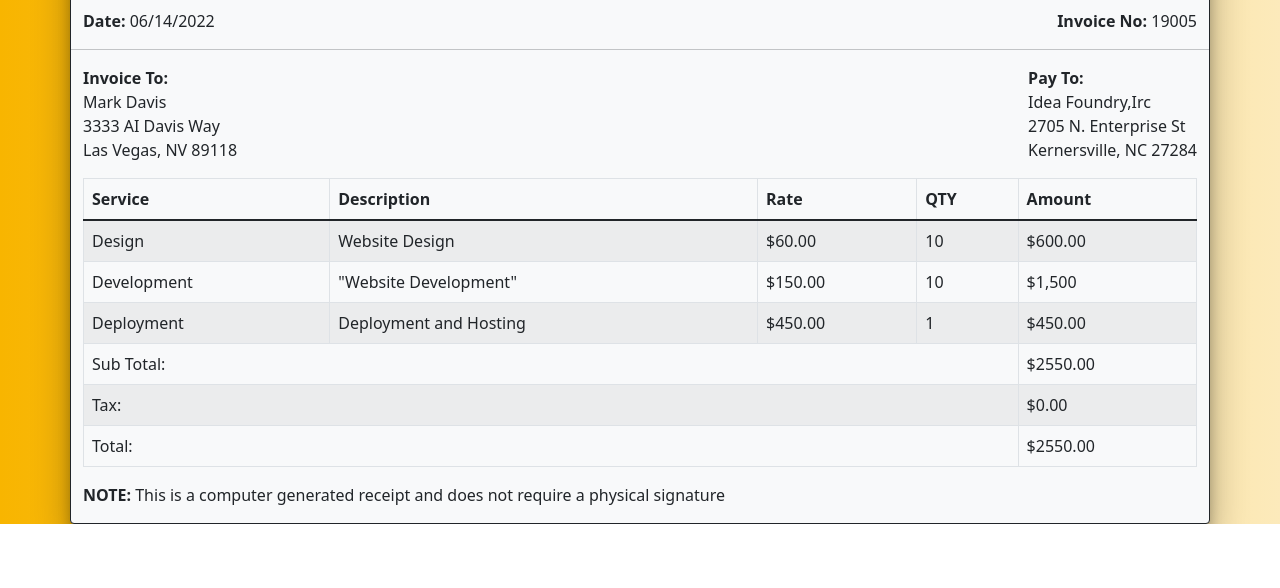
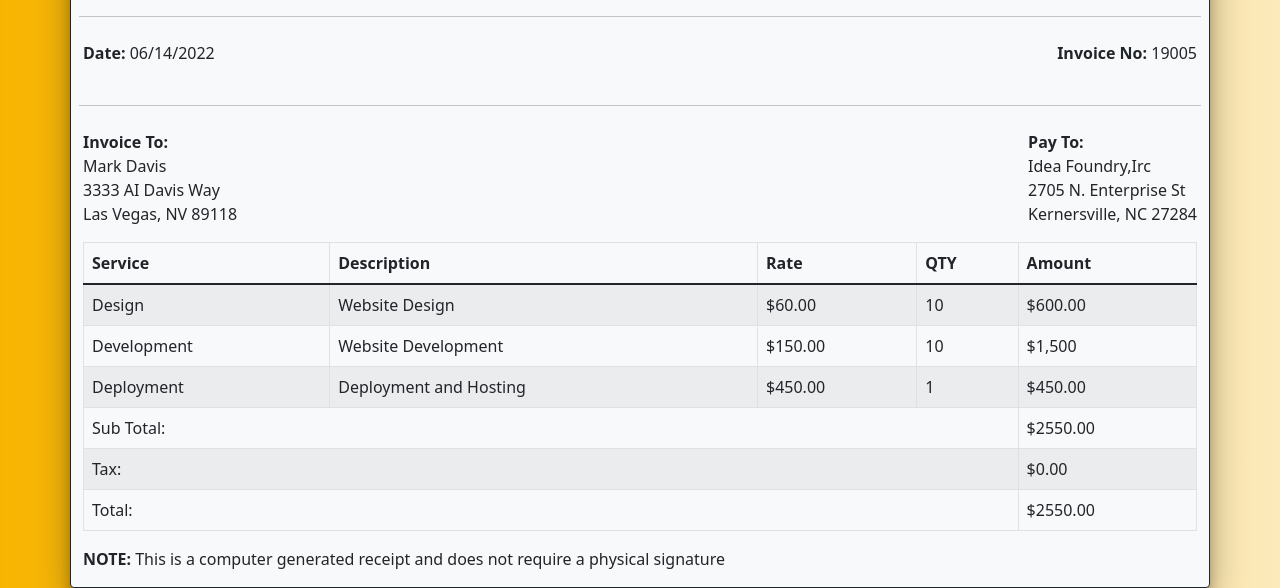
Before and after one commit to AmFil/MyInvoiceModel, a plain HTML site: page index.html in a window 1280 px wide. Shown: the part 300-888 px from the top of the page. Before the commit the page ends 824 px from the top, so only its background shows below. Drawn offline with nearby package versions, Linux system fonts and the light colour scheme.

Commit message:
Gave all <hr>s padding of 2

```diff
--- a/index.html
+++ b/index.html
@@ -32,7 +32,11 @@
                         <h3>Client No: 4908</h3>
                    </div>
                </div>
-               <hr>
+
+               <div class="p-2">
+                <hr>
+               </div>
+
                <div class="col-md-6 d-flex justify-content-start">
                    <div>
                         <p><span class="fw-bold">Date:</span> 06/14/2022</p>
@@ -43,7 +47,11 @@
                         <p><span class="fw-bold">Invoice No:</span> 19005</p>
                    </div>
                </div>
+
+               <div class="p-2">
                     <hr>
+               </div>
+
                 <div class="col-6 d-flex justify-content-start">
                     <div>
                         <p><span class="fw-bold">Invoice To:</span><br>Mark Davis<br> 3333 AI Davis Way<br>Las Vegas, NV 89118</p>
@@ -76,7 +84,7 @@
                                 </tr>
                                 <tr>
                                     <td scope="row">Development</td>
-                                    <td>"Website Development"</td>
+                                    <td>Website Development</td>
                                     <td>$150.00</td>
                                     <td>10</td>
                                     <td>$1,500</td>
```
